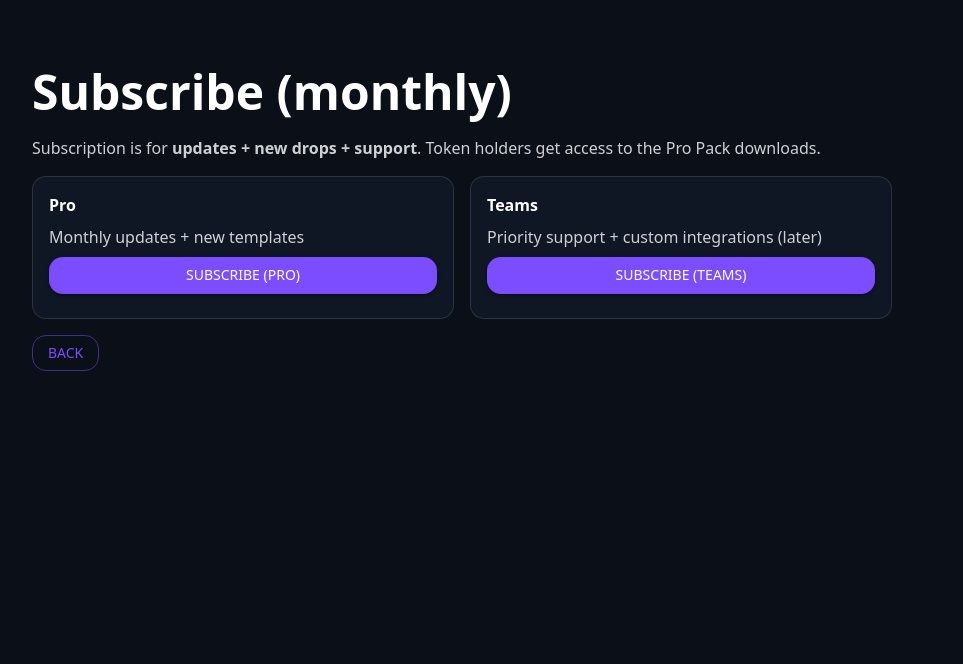
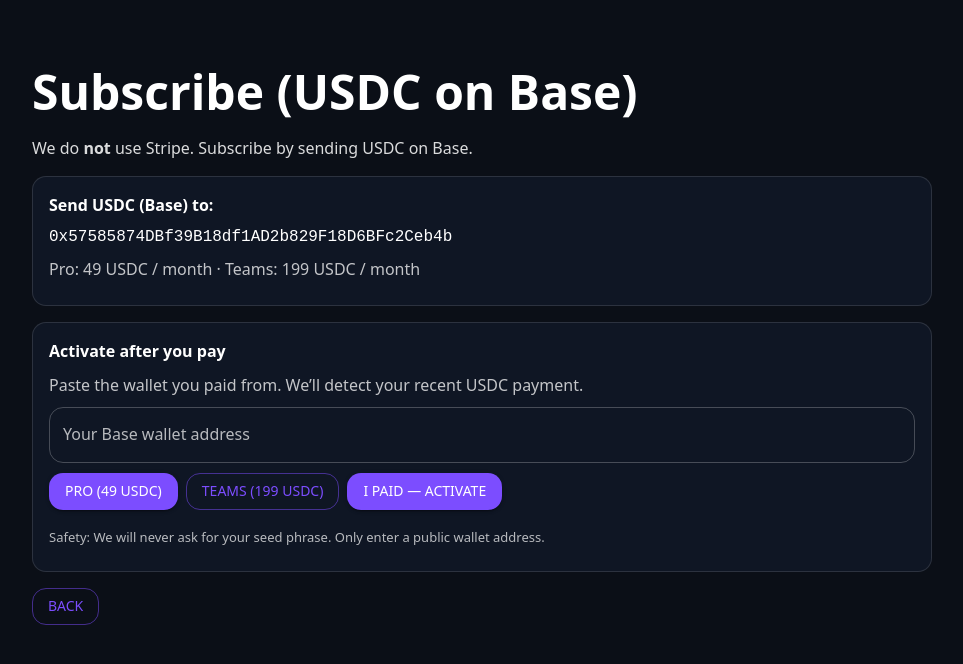
Before and after one commit to rockomatthews/molt-scout, a Next.js app in the folder business/agent-ops-toolkit-site/: page /subscribe in a window 1280 px wide. Shown: the top 664 px of the page, without its empty margins (32-995 px from the left). Built offline with nearby package versions, Linux system fonts and the light colour scheme; what @mui/material-nextjs, wagmi would draw is missing.

Commit message:
Switch subscribe flow to USDC-only (remove Stripe UI)

```diff
--- /dev/null
+++ b/business/agent-ops-toolkit-site/src/app/api/subscribe/claim/route.ts
@@ -0,0 +1,101 @@
+import { NextResponse } from "next/server";
+import { createPublicClient, http, isAddress } from "viem";
+import { base } from "viem/chains";
+
+export const dynamic = "force-dynamic";
+
+// Base USDC
+const USDC = "0x833589fCD6eDb6E08f4c7C32D4f71b54bDa02913" as const;
+
+const RECEIVE = (process.env.NEXT_PUBLIC_USDC_RECEIVE_ADDRESS ??
+  "0x57585874DBf39B18df1AD2b829F18D6BFc2Ceb4b") as `0x${string}`;
+
+const PRO_USDC = Number(process.env.NEXT_PUBLIC_USDC_PRO_MONTHLY ?? "49");
+const TEAMS_USDC = Number(process.env.NEXT_PUBLIC_USDC_TEAMS_MONTHLY ?? "199");
+
+function ok(text: string) {
+  return new NextResponse(text, { status: 200 });
+}
+function bad(text: string) {
+  return new NextResponse(text, { status: 400 });
+}
+
+export async function POST(req: Request) {
+  const body = await req.json().catch(() => null);
+  const wallet = String(body?.wallet ?? "").trim();
+  const tier = String(body?.tier ?? "pro").toLowerCase();
+
+  if (!wallet || !isAddress(wallet)) return bad("Invalid Base wallet address (0x…)");
+  if (tier !== "pro" && tier !== "teams") return bad("Invalid tier");
+
+  const want = tier === "teams" ? TEAMS_USDC : PRO_USDC;
+
+  const RPC = process.env.BASE_RPC_URL || "https://mainnet.base.org";
+  const client = createPublicClient({ chain: base, transport: http(RPC) });
+
+  // Scan recent USDC transfers from wallet -> RECEIVE.
+  const latest = await client.getBlockNumber();
+  const fromBlock = latest > 8000n ? latest - 8000n : 0n; // ~20-30 min window
+
+  const logs = await client.getLogs({
+    address: USDC,
+    event: {
+      type: "event",
+      name: "Transfer",
+      inputs: [
+        { indexed: true, name: "from", type: "address" },
+        { indexed: true, name: "to", type: "address" },
+        { indexed: false, name: "value", type: "uint256" },
+      ],
+      anonymous: false,
+    },
+    args: {
+      from: wallet as `0x${string}`,
+      to: RECEIVE,
+    },
+    fromBlock,
+    toBlock: latest,
+  });
+
+  if (!logs.length) {
+    return bad("No recent USDC payment found from that wallet. If you just paid, wait 30–60s and try again.");
+  }
+
+  // Pick the largest payment in the window.
+  let best = logs[0];
+  for (const l of logs) {
+    const lv = (l as any).args?.value as bigint | undefined;
+    const bv = (best as any).args?.value as bigint | undefined;
+    if (lv !== undefined && bv !== undefined && lv > bv) best = l;
+  }
+
+  const bestValue = ((best as any).args?.value as bigint | undefined) ?? 0n;
+  const usdc = Number(bestValue) / 1e6;
+  if (usdc + 1e-9 < want) {
+    return bad(`Found payment ${usdc.toFixed(2)} USDC, but ${want} USDC required for ${tier.toUpperCase()}.`);
+  }
+
+  const paidUntil = new Date(Date.now() + 30 * 24 * 60 * 60 * 1000).toISOString();
+
+  // Save subscription record (best-effort)
+  try {
+    const { getSupabaseServiceClient } = await import("../../../supabase_server");
+    const supabase = getSupabaseServiceClient();
+
+    await supabase.from("subscriptions").upsert(
+      {
+        wallet,
+        tier,
+        status: "active",
+        paid_until: paidUntil,
+        last_payment_tx: best.transactionHash,
+        last_amount_usdc: usdc,
+      },
+      { onConflict: "wallet" },
+    );
+  } catch {
+    // ignore
+  }
+
+  return ok(`✅ ${tier.toUpperCase()} activated until ${paidUntil}. (Payment: ${usdc.toFixed(2)} USDC)`);
+}
--- a/business/agent-ops-toolkit-site/src/app/subscribe/page.tsx
+++ b/business/agent-ops-toolkit-site/src/app/subscribe/page.tsx
@@ -1,72 +1,100 @@
 "use client";
 
 import * as React from "react";
-import { Box, Button, Container, Stack, Typography, Card, CardContent } from "@mui/material";
+import {
+  Box,
+  Button,
+  Card,
+  CardContent,
+  Container,
+  Stack,
+  TextField,
+  Typography,
+} from "@mui/material";
 
-async function startCheckout(tier: "pro" | "teams") {
-  const res = await fetch("/api/stripe/checkout", {
+const RECEIVE = process.env.NEXT_PUBLIC_USDC_RECEIVE_ADDRESS ?? "0x57585874DBf39B18df1AD2b829F18D6BFc2Ceb4b";
+const PRO = Number(process.env.NEXT_PUBLIC_USDC_PRO_MONTHLY ?? "49");
+const TEAMS = Number(process.env.NEXT_PUBLIC_USDC_TEAMS_MONTHLY ?? "199");
+
+export default function SubscribePage() {
+  const [wallet, setWallet] = React.useState("");
+  const [tier, setTier] = React.useState<"pro" | "teams">("pro");
+  const [status, setStatus] = React.useState<string | null>(null);
+
+  async function claim() {
+    setStatus("Checking payment…");
+    const res = await fetch("/api/subscribe/claim", {
       method: "POST",
       headers: { "content-type": "application/json" },
-    body: JSON.stringify({ tier }),
+      body: JSON.stringify({ wallet, tier }),
     });
-  const j = await res.json();
-  if (!res.ok) throw new Error(j.error ?? "checkout failed");
-  window.location.href = j.url;
+    const text = await res.text();
+    setStatus(res.ok ? text : `Error: ${text}`);
   }
-
-export default function SubscribePage() {
-  const [err, setErr] = React.useState<string | null>(null);
 
   return (
     <Container sx={{ py: 8 }}>
-      <Stack spacing={2} sx={{ maxWidth: 860 }}>
+      <Stack spacing={2} sx={{ maxWidth: 900 }}>
         <Typography variant="h3" fontWeight={900}>
-          Subscribe (monthly)
+          Subscribe (USDC on Base)
         </Typography>
-        <Typography sx={{ opacity: 0.8 }}>
-          Subscription is for <b>updates + new drops + support</b>. Token holders get access to the Pro Pack downloads.
+        <Typography sx={{ opacity: 0.85 }}>
+          We do <b>not</b> use Stripe. Subscribe by sending USDC on Base.
         </Typography>
 
-        <Stack direction={{ xs: "column", md: "row" }} spacing={2}>
-          <Card variant="outlined" sx={{ flex: 1 }}>
+        <Card variant="outlined">
           <CardContent>
             <Stack spacing={1}>
-                <Typography fontWeight={900}>Pro</Typography>
-                <Typography sx={{ opacity: 0.8 }}>Monthly updates + new templates</Typography>
-                <Button variant="contained" onClick={() => startCheckout("pro").catch((e) => setErr(String(e.message)))}>
-                  Subscribe (Pro)
-                </Button>
+              <Typography fontWeight={900}>Send USDC (Base) to:</Typography>
+              <Typography sx={{ fontFamily: "monospace" }}>{RECEIVE}</Typography>
+              <Typography sx={{ opacity: 0.75 }}>
+                Pro: {PRO} USDC / month · Teams: {TEAMS} USDC / month
+              </Typography>
             </Stack>
           </CardContent>
         </Card>
-          <Card variant="outlined" sx={{ flex: 1 }}>
+
+        <Card variant="outlined">
           <CardContent>
-              <Stack spacing={1}>
-                <Typography fontWeight={900}>Teams</Typography>
-                <Typography sx={{ opacity: 0.8 }}>Priority support + custom integrations (later)</Typography>
-                <Button
-                  variant="contained"
-                  onClick={() => startCheckout("teams").catch((e) => setErr(String(e.message)))}
-                >
-                  Subscribe (Teams)
+            <Stack spacing={1.25}>
+              <Typography fontWeight={900}>Activate after you pay</Typography>
+              <Typography sx={{ opacity: 0.75 }}>
+                Paste the wallet you paid from. We’ll detect your recent USDC payment.
+              </Typography>
+
+              <TextField
+                label="Your Base wallet address"
+                value={wallet}
+                onChange={(e) => setWallet(e.target.value)}
+                placeholder="0x…"
+              />
+
+              <Stack direction={{ xs: "column", sm: "row" }} spacing={1}>
+                <Button variant={tier === "pro" ? "contained" : "outlined"} onClick={() => setTier("pro")}>
+                  Pro ({PRO} USDC)
                 </Button>
+                <Button variant={tier === "teams" ? "contained" : "outlined"} onClick={() => setTier("teams")}>
+                  Teams ({TEAMS} USDC)
+                </Button>
+                <Button variant="contained" onClick={claim}>
+                  I paid — activate
+                </Button>
+              </Stack>
+
+              {status && <Typography sx={{ opacity: 0.85 }}>{status}</Typography>}
+
+              <Typography sx={{ opacity: 0.7, fontSize: 13, pt: 1 }}>
+                Safety: We will never ask for your seed phrase. Only enter a public wallet address.
+              </Typography>
             </Stack>
           </CardContent>
         </Card>
-        </Stack>
 
-        {err && (
-          <Box sx={{ p: 2, border: "1px solid rgba(255,255,255,0.12)", borderRadius: 2 }}>
-            <Typography sx={{ opacity: 0.8 }}>Error: {err}</Typography>
-            <Typography sx={{ opacity: 0.7, mt: 1 }}>
-              Stripe env vars may not be set yet. We can finish wiring when you add them in Vercel.
-            </Typography>
-          </Box>
-        )}
-
-        <Button href="/" variant="outlined" sx={{ width: "fit-content" }}>
+        <Box>
+          <Button href="/" variant="outlined">
             Back
           </Button>
+        </Box>
       </Stack>
     </Container>
   );
```
Lines whose indentation alone changed are shown as unchanged.
